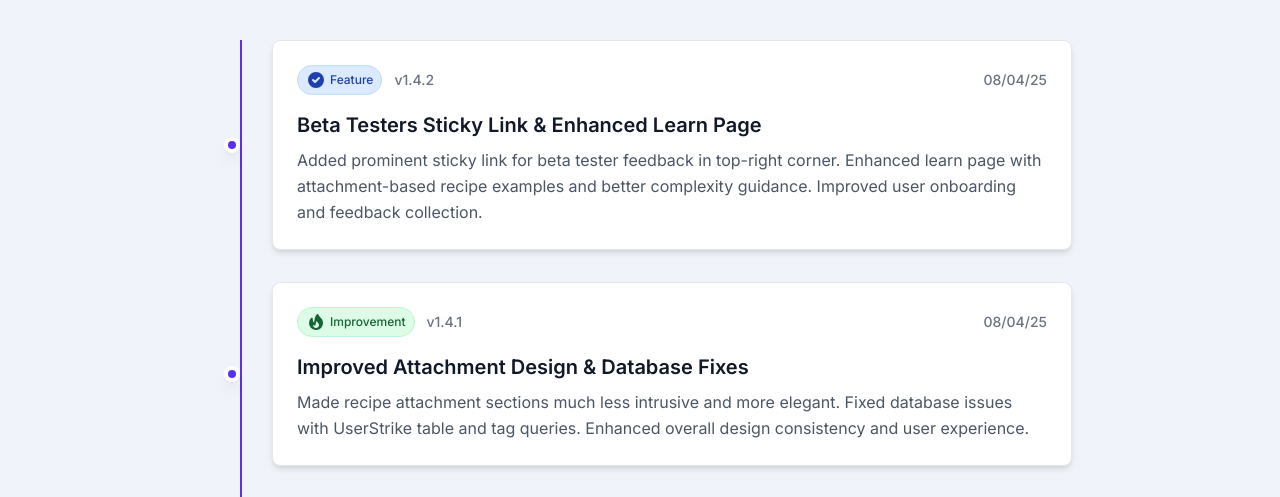
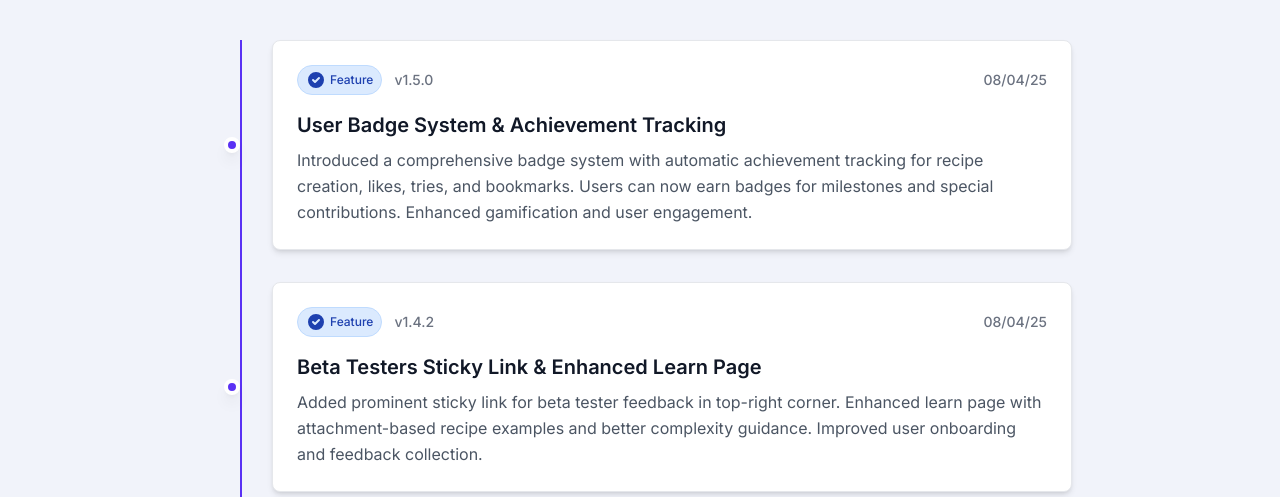
Before and after one commit to natewizz/mtg-mods, a Next.js app: page /changelog in a window 1280 px wide. Shown: the part 272-769 px from the top of the page. Built offline with nearby package versions, Linux system fonts and the light colour scheme; no server answers.

Commit message:
Update changelogs for v1.5.0 User Badge System release - August 4th, 2025

```diff
--- a/src/app/changelog/page.tsx
+++ b/src/app/changelog/page.tsx
@@ -42,6 +42,13 @@ interface ChangelogEntry {
 }
 
 const changelogData: ChangelogEntry[] = [
+  {
+    date: '2025-08-04',
+    version: 'v1.5.0',
+    title: 'User Badge System & Achievement Tracking',
+    description: 'Introduced a comprehensive badge system with automatic achievement tracking for recipe creation, likes, tries, and bookmarks. Users can now earn badges for milestones and special contributions. Enhanced gamification and user engagement.',
+    type: 'feature'
+  },
   {
     date: '2025-08-04',
     version: 'v1.4.2',
```
Also changed, not shown: 1 other file (tests, documents, lock files or other folders).
